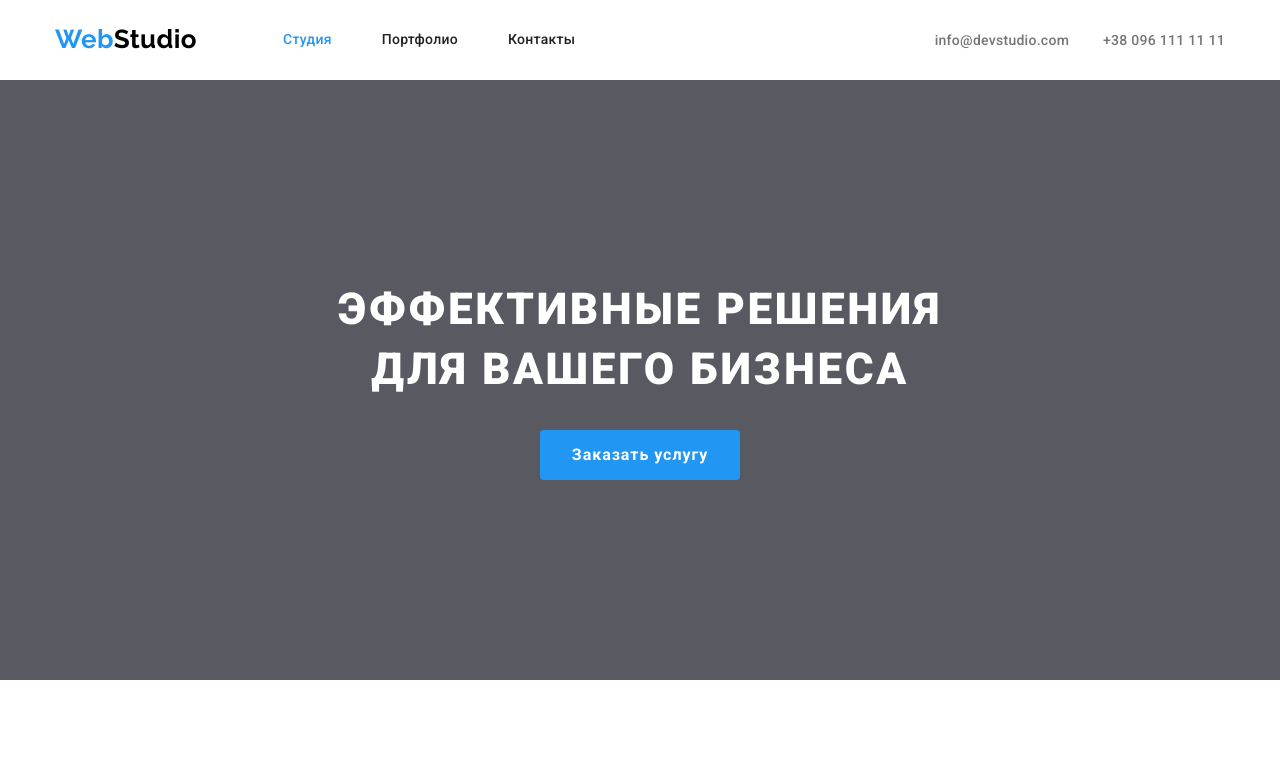
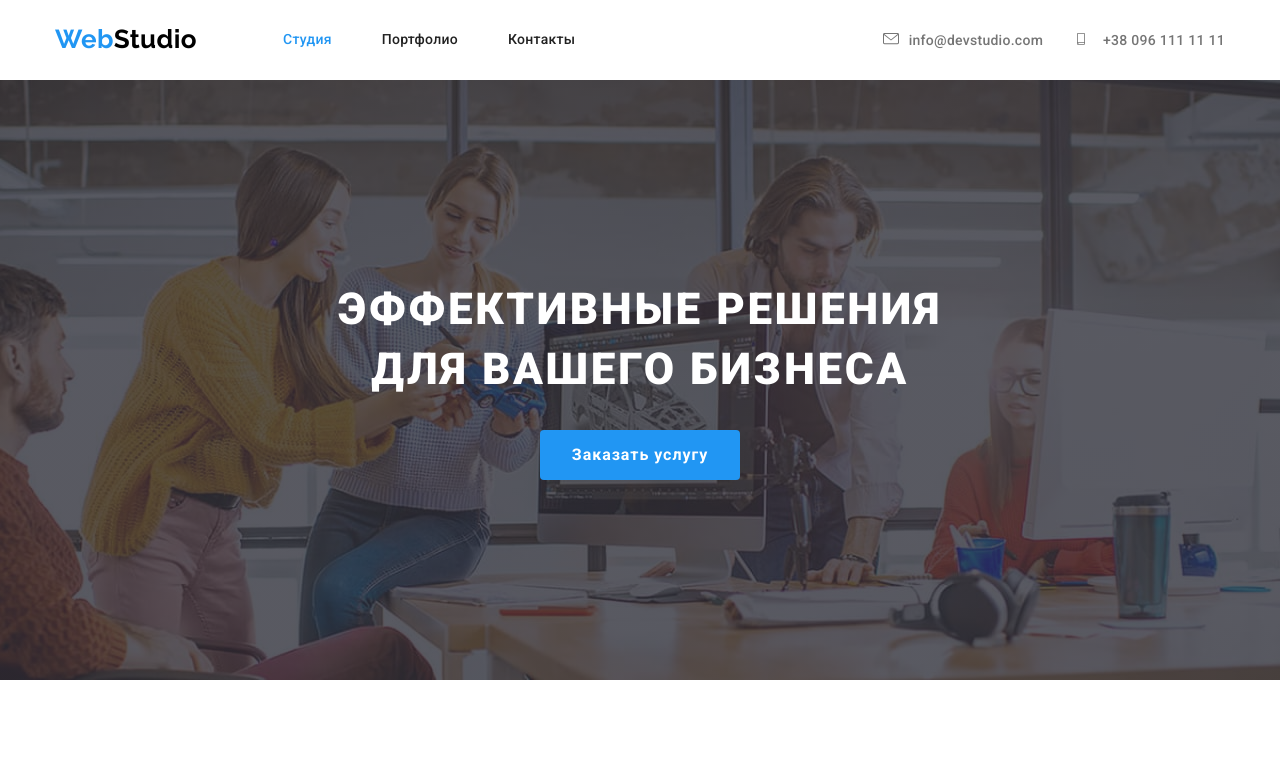
Before and after one commit to tetrud/goit-markup-hw-04, a plain HTML site: page index.html in a window 1280 px wide. Shown: the top 770 px of the page. Drawn offline with nearby package versions, Linux system fonts and the light colour scheme.

Commit message:
Добавляет иконкив шапку сайта и задает основной фон герою

```diff
--- a/css/common.css
+++ b/css/common.css
@@ -119,6 +119,26 @@ img {
 .address {
   margin-left: auto;
 }
+.navigation-mailto::before {
+  content: "";
+  background-image: url("../images/icones/envelope.svg");
+}
+
+.navigation-tel::before {
+  content: "";
+  background-image: url("../images/icones/smartphone.svg");
+}
+
+.address .link::before {
+  content: "";
+  display: inline-block;
+  width: 16px;
+  height: 12px;
+
+  background-repeat: no-repeat;
+  background-size: contain;
+  margin-right: 10px;
+}
 
 .address .navigation-tel {
   margin-left: 30px;
--- a/css/main.css
+++ b/css/main.css
@@ -14,10 +14,16 @@
 /* Hero */
 
 .hero {
-  padding-top: 200px;
-  padding-bottom: 200px;
+  max-width: 1600px;
+  height: 600px;
+  margin: 0 auto;
 
-  background-color: rgba(47, 48, 58, 0.8);
+  padding: 200px 0px;
+
+  background-image: linear-gradient(rgba(47, 48, 58, 0.8), rgba(47, 48, 58, 0.8)), url("../images/banner.jpg");
+  background-position: center;
+  background-size: cover;
+  background-repeat: no-repeat;
 
   text-align: center;
 }
```
Also changed, not shown: images/banner.jpg (added), images/icones/antenna.svg (added), images/icones/astronaut.svg (added), images/icones/client1.svg (added), images/icones/client2.svg (added), images/icones/client3.svg (added), images/icones/client4.svg (added), images/icones/client5.svg (added), images/icones/client6.svg (added), images/icones/clock.svg (added), images/icones/diagram.svg (added), images/icones/envelope.svg (added), images/icones/fecebook.svg (added), images/icones/instagram.svg (added), 3 more files.
